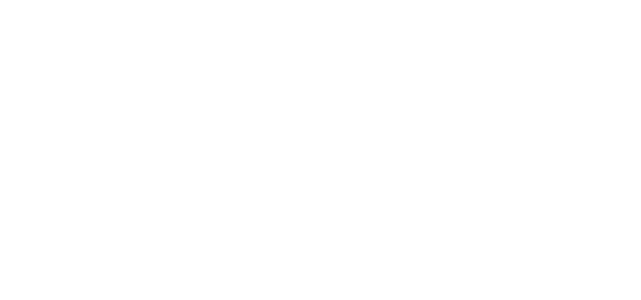
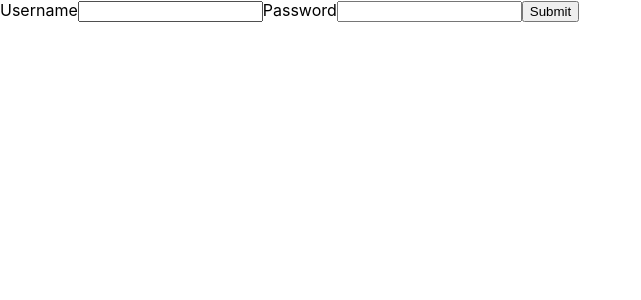
Before and after one commit to cfloyd252/tandem-code-challenge, a React (Create React App) app: page /app/login in a window 1280 px wide. Shown: the top 300 px of the page, without its empty margins (0-641 px from the left). Built offline with nearby package versions, Linux system fonts and the light colour scheme.

Commit message:
set routes to login and reg

```diff
--- a/src/App/App.js
+++ b/src/App/App.js
@@ -1,13 +1,23 @@
+import React, { Component } from 'react'
 import Landing from '../Pages/Landing/Landing';
+import Leaderboard from '../Pages/Leaderboard/Leaderboard';
+import Login from '../Pages/Login/Login'
+import Quiz from '../Pages/Quiz/Quiz';
+import Registration from '../Pages/Registration/Registration'
 import { Route } from 'react-router-dom';
+import { withRouter } from 'react-router';
 import './App.css';
 
-function App() {
-  return (
-    <div className="App">
-      <Route exact path={'/'} component={Landing} />
-    </div>
-  );
+class App extends Component {
+  render() {
+    return (
+      <div className="App">
+        <Route exact path={'/'} component={Landing} />
+        <Route exact path={'/app'} component={Registration} />
+        <Route path={'/app/login'} component={Login} />
+      </div>
+    );
+  }
 }
 
-export default App;
+export default withRouter(App);
--- /dev/null
+++ b/src/Pages/Login/Login.js
@@ -0,0 +1,17 @@
+import React, { Component } from 'react'
+
+export class Login extends Component {
+  render() {
+    return (
+      <div>
+        <label htmlFor='username'>Username</label>
+        <input id='username' type='text'></input>
+        <label htmlFor='password'>Password</label>
+        <input id='password' type='password'></input>
+        <button>Submit</button>
+      </div>
+    )
+  }
+}
+
+export default Login
--- a/src/Pages/Registration/Registration.js
+++ b/src/Pages/Registration/Registration.js
@@ -0,0 +1,13 @@
+import React, { Component } from 'react'
+
+export class Registration extends Component {
+  render() {
+    return (
+      <div>
+        <h1>Registration</h1>
+      </div>
+    )
+  }
+}
+
+export default Registration
```
Also changed, not shown: src/Components/Header/Header.css (added), src/Components/Header/Header.js (added), src/Components/QuizApp/QuizApp.css (added), src/Pages/Login/Login.css (added).
